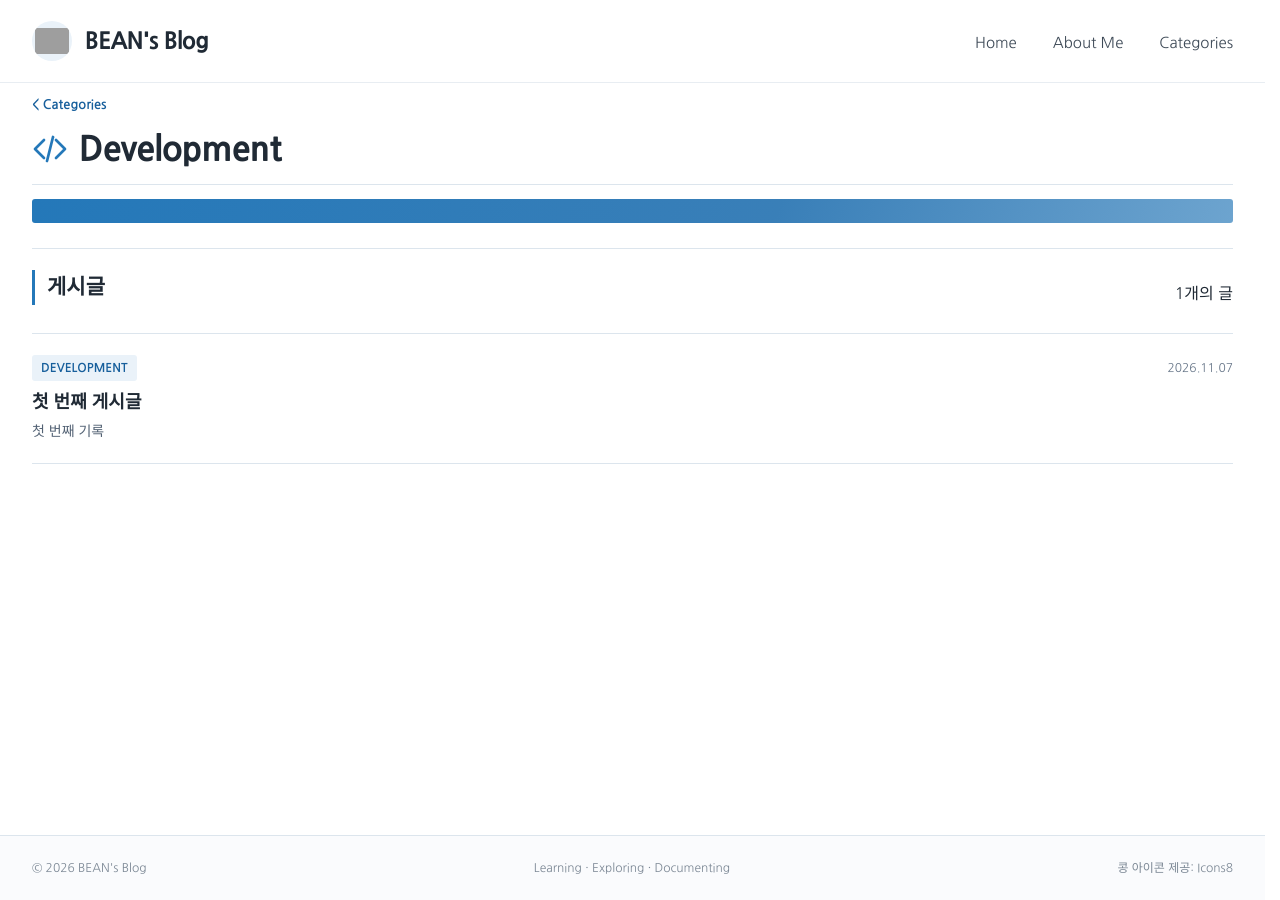
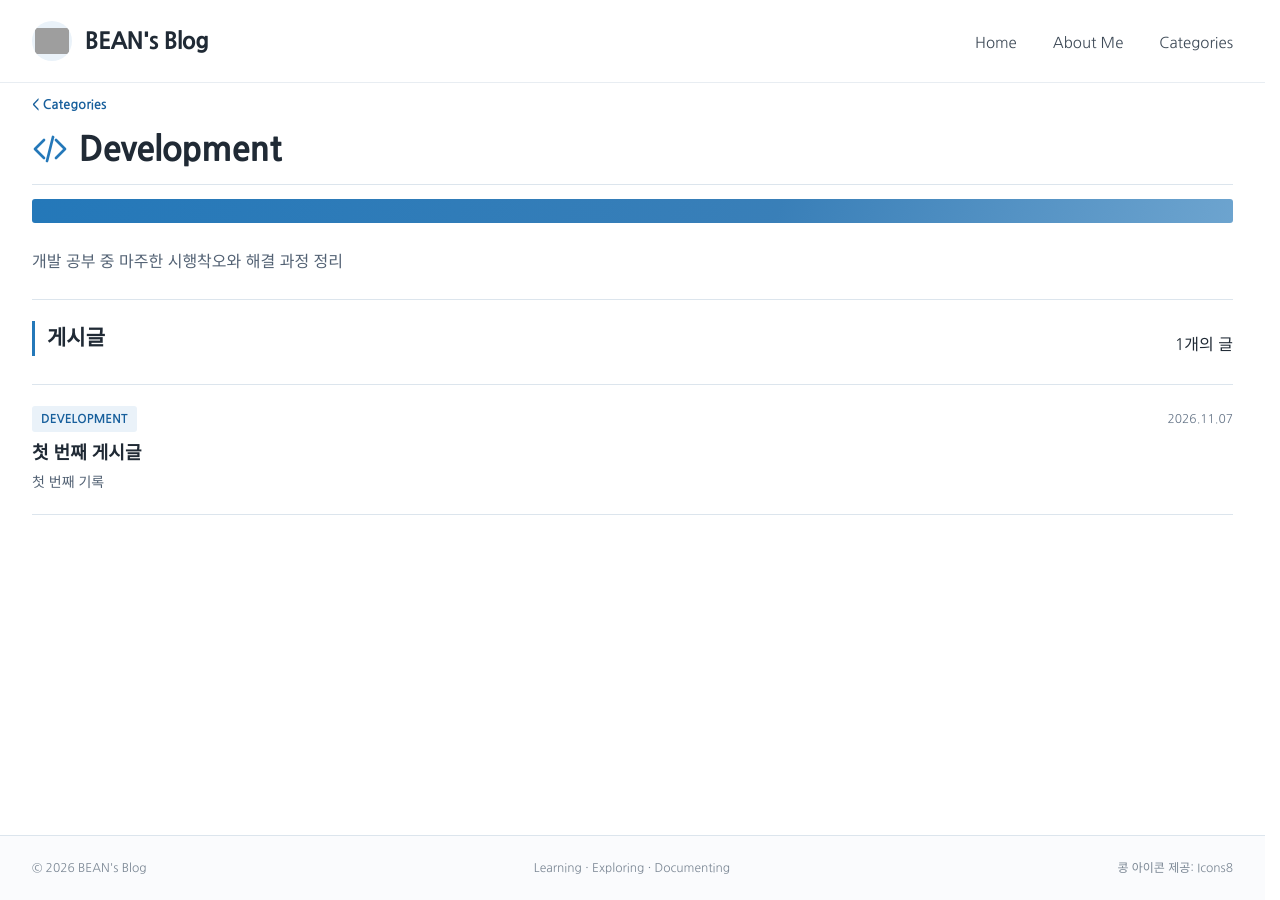
Before and after one commit to BEAN-CMD418/bean-cmd418.github.io, a Jekyll site: the page built from development/index.md, in a window 1280 px wide. Built offline with Jekyll 4.4.1, drawn with Linux system fonts in a browser that asks for light colours; some web fonts are replaced; grey boxes are pictures that could not be loaded.

Commit message:
Restore Development category description

```diff
--- a/development/index.md
+++ b/development/index.md
@@ -5,3 +5,5 @@ layout: page
 title: Development
 permalink: /development/
 ---
+
+개발 공부 중 마주한 시행착오와 해결 과정 정리
```
